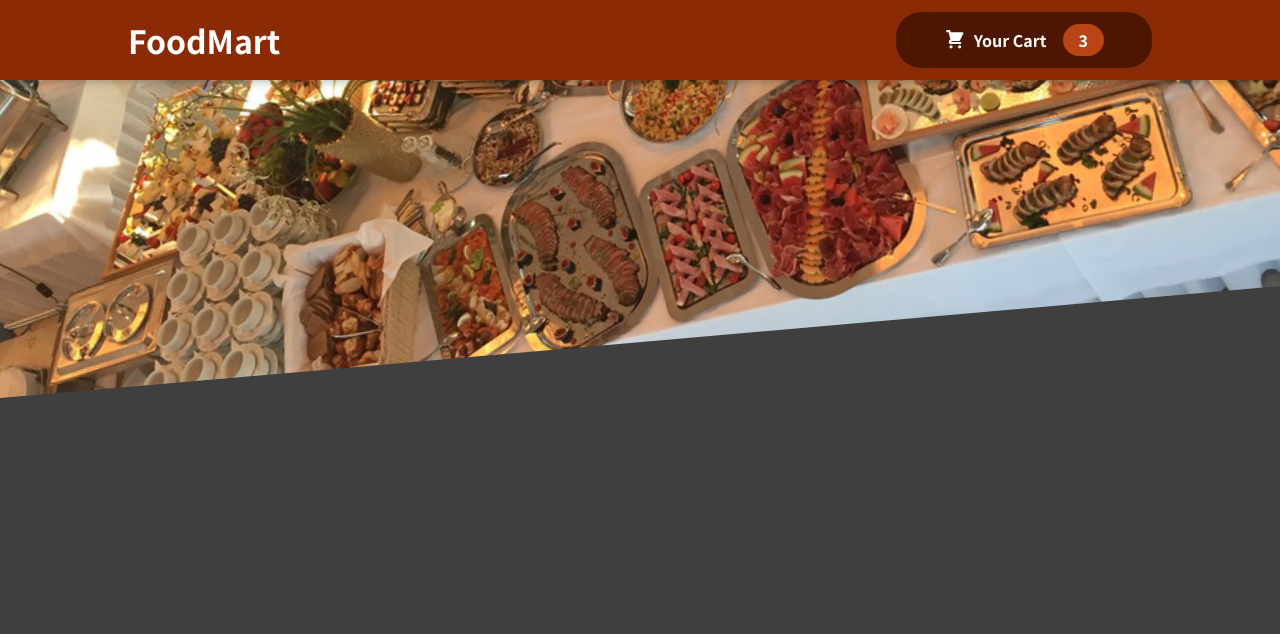
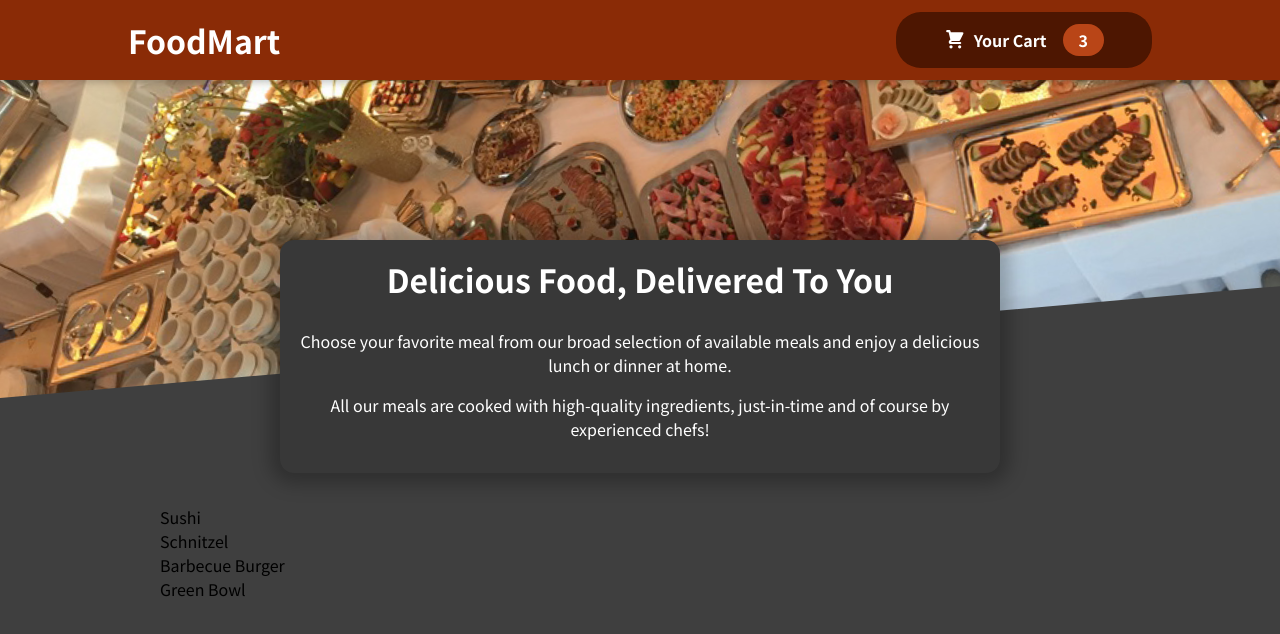
Before and after one commit to BiswasAri10/Food-Order-app-with-React-JS, a React (Create React App) app: page / in a window 1280 px wide. Shown: the top 634 px of the page. Built offline with nearby package versions, Linux system fonts and the light colour scheme.

Commit message:
Available Meals and Meals Summary added

```diff
--- a/src/App.js
+++ b/src/App.js
@@ -1,11 +1,14 @@
-import React, {Fragment} from "react";
+import React, { Fragment } from "react";
 import Header from "./components/Layout/Header";
-
+import Meals from "./components/Meals/Meals";
 
 function App() {
   return (
     <Fragment>
       <Header></Header>
+      <main>
+        <Meals></Meals>
+      </main>
     </Fragment>
   );
 }
--- /dev/null
+++ b/src/components/Meals/AvailableMeals.js
@@ -0,0 +1,41 @@
+import React from "react";
+import classes from "./AvailableMeals.module.css";
+
+const DUMMY_MEALS = [
+  {
+    id: "m1",
+    name: "Sushi",
+    description: "Finest fish and veggies",
+    price: 22.99,
+  },
+  {
+    id: "m2",
+    name: "Schnitzel",
+    description: "A german specialty!",
+    price: 16.5,
+  },
+  {
+    id: "m3",
+    name: "Barbecue Burger",
+    description: "American, raw, meaty",
+    price: 12.99,
+  },
+  {
+    id: "m4",
+    name: "Green Bowl",
+    description: "Healthy...and green...",
+    price: 18.99,
+  },
+];
+
+const AvailableMeals = () => {
+  const mealsList = DUMMY_MEALS.map((meal) => <li>{meal.name}</li>);
+
+  return (
+    <section className={classes.meals}>
+      <ul>{mealsList}</ul>
+    </section>
+  );
+};
+
+export default AvailableMeals;
--- /dev/null
+++ b/src/components/Meals/AvailableMeals.module.css
@@ -0,0 +1,24 @@
+.meals {
+    max-width: 60rem;
+    width: 90%;
+    margin: 2rem auto;
+    animation: meals-appear 1s ease-out forwards;
+  }
+
+  .meals ul {
+    list-style: none;
+    margin: 0;
+    padding: 0;
+  }
+
+  @keyframes meals-appear {
+    from {
+      opacity: 0;
+      transform: translateY(3rem);
+    }
+
+    to {
+      opacity: 1;
+      transform: translateY(0);
+    }
+  }
--- /dev/null
+++ b/src/components/Meals/Meals.js
@@ -0,0 +1,12 @@
+import React, { Fragment } from "react";
+import MealsSummary from "./MealsSummary";
+import AvailableMeals from "./AvailableMeals";
+
+const Meals = () => {
+    return <Fragment>
+        <MealsSummary></MealsSummary>
+        <AvailableMeals></AvailableMeals>
+    </Fragment>
+};
+
+export default Meals;
--- /dev/null
+++ b/src/components/Meals/MealsSummary.js
@@ -0,0 +1,20 @@
+import React from "react";
+import classes from './MealsSummary.module.css';
+
+const MealsSummary = () => {
+  return (
+    <section className={classes.summary}>
+      <h2>Delicious Food, Delivered To You</h2>
+      <p>
+        Choose your favorite meal from our broad selection of available meals
+        and enjoy a delicious lunch or dinner at home.
+      </p>
+      <p>
+        All our meals are cooked with high-quality ingredients, just-in-time and
+        of course by experienced chefs!
+      </p>
+    </section>
+  );
+};
+
+export default MealsSummary;
--- /dev/null
+++ b/src/components/Meals/MealsSummary.module.css
@@ -0,0 +1,18 @@
+.summary {
+    text-align: center;
+    max-width: 45rem;
+    width: 90%;
+    margin: auto;
+    margin-top: -10rem;
+    position: relative;
+    background-color: #383838;
+    color: white;
+    border-radius: 14px;
+    padding: 1rem;
+    box-shadow: 0 1px 18px 10px rgba(0, 0, 0, 0.25);
+  }
+
+  .summary h2 {
+    font-size: 2rem;
+    margin-top: 0;
+  }
```
